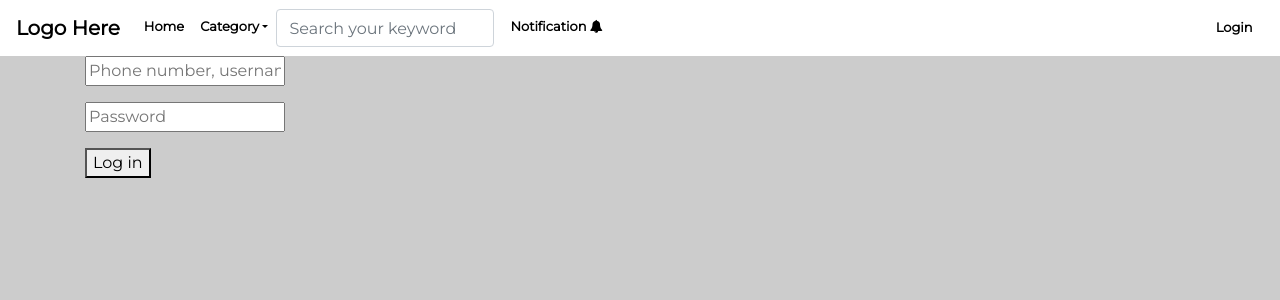
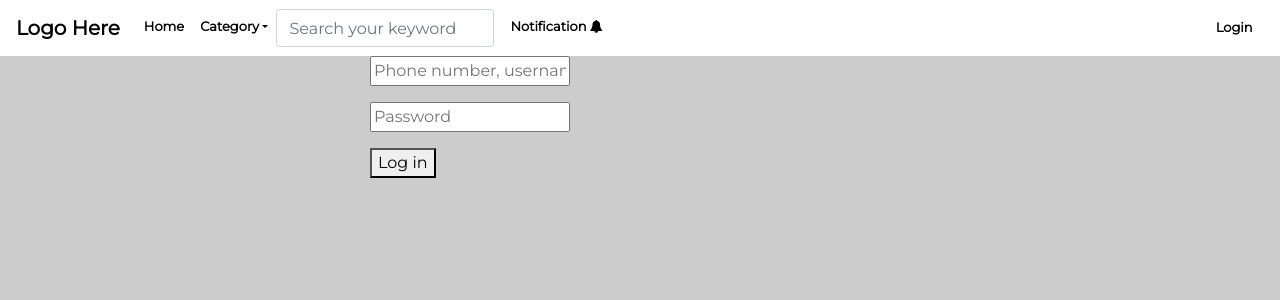
Before and after one commit to irabi01/blog_frontend, a React (Create React App) app: page /auth/login in a window 1280 px wide. Shown: the top 300 px of the page. Built offline with nearby package versions, Linux system fonts and the light colour scheme.

Commit message:
add offset class

```diff
--- a/src/pages/Login.js
+++ b/src/pages/Login.js
@@ -6,7 +6,7 @@
       <div className="login_container">
             <div className="container">
                 <div className="row">
-                    <div className="col-md-6">
+                    <div className="col-md-6 offset-md-3">
                         <div className="login_part">
                             <h1>Cheers</h1>
                             <form>
```
